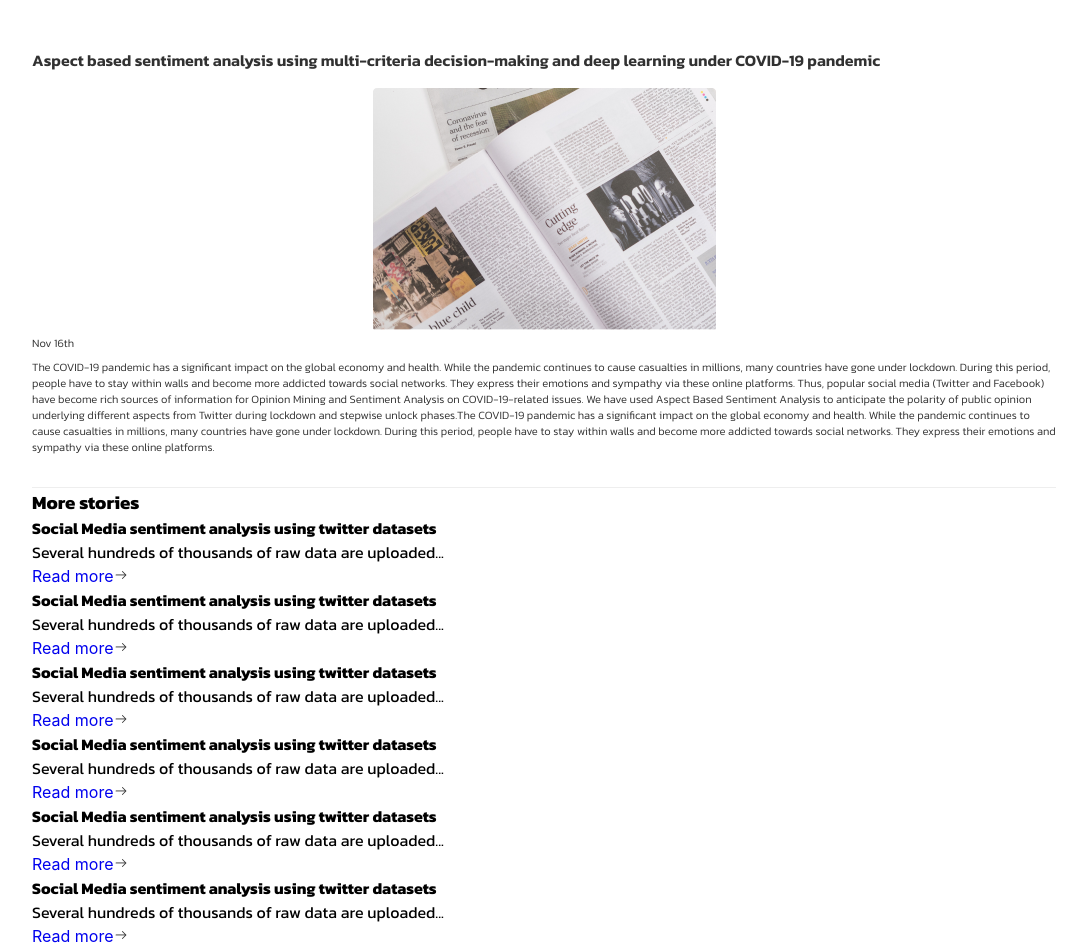
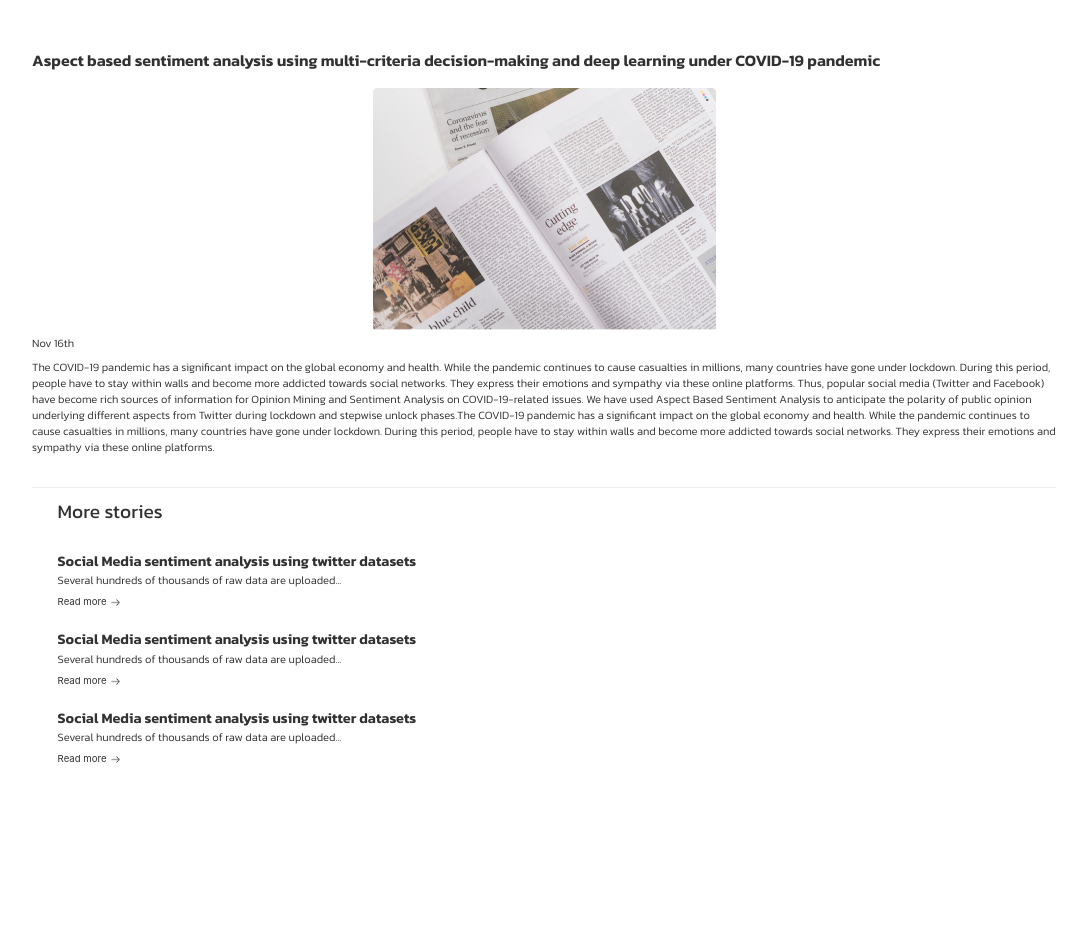
Before and after one commit to KodianKodes/customersupport.web-1, a React (Vite) app in the folder scrybe_frontend/: page / in a window 1280 px wide. Shown: the whole page, without its empty margins (96-1182 px from the left). After the commit the page ends 819 px from the top, so only its background shows below. Built offline with nearby package versions, Linux system fonts and the light colour scheme.

Commit message:
feat(FRO-7): add CSS styling to the right container of second section of Press Article Page

```diff
--- a/scrybe_frontend/src/pages/PressArticle/pressArticle.module.css
+++ b/scrybe_frontend/src/pages/PressArticle/pressArticle.module.css
@@ -63,4 +63,61 @@ h1, h2, h3, h4, h5, h6, p, input, textarea, label, span, button {
   border: 0 none;
   color: #eee;
   height: 1px;
+}
+
+.desktop__view {
+  display: none;
+}
+
+.right__container {
+  margin: 1em auto 3em;
+  width: 95%;
+}
+.right__container .right__heading {
+  margin-bottom: 2em;
+}
+.right__container .right__heading .right__head {
+  font-size: 1.2rem;
+  color: #313131;
+  font-weight: 500;
+  font-style: medium;
+  fill: solid;
+  line-height: 1rem;
+}
+.right__container .article__container {
+  margin-bottom: 1em;
+  display: flex;
+  flex-direction: column;
+}
+.right__container .article__heading .article__head {
+  font-size: 0.9rem;
+  color: #313131;
+  font-weight: 600;
+  font-style: bold;
+  fill: solid;
+  line-height: 1.2rem;
+}
+.right__container .article__subtext .article__text {
+  font-size: 0.7rem;
+  color: #313131;
+  font-weight: 300;
+  font-style: light;
+  fill: solid;
+  line-height: 1.2rem;
+}
+.right__container .article__details {
+  display: flex;
+  align-items: center;
+}
+.right__container .article__details .read__more {
+  font-size: 0.6rem;
+  color: #313131;
+  font-weight: 400;
+  font-style: light;
+  fill: solid;
+  line-height: 1rem;
+}
+.right__container .article__details .arrowleft {
+  width: 0.7rem;
+  margin-left: 0.2em;
 }/*# sourceMappingURL=pressArticle.module.css.map */
--- a/scrybe_frontend/src/pages/PressArticle/pressArticle.module.scss
+++ b/scrybe_frontend/src/pages/PressArticle/pressArticle.module.scss
@@ -40,6 +40,11 @@ h1, h2, h3, h4, h5, h6, p, input, textarea, label, span, button {
     }
 }
 
+
+// Styling of the section two
+
+// Styling of the left container of section two
+
 .second__section {
     margin-top: 1em;
 
@@ -76,3 +81,71 @@ h1, h2, h3, h4, h5, h6, p, input, textarea, label, span, button {
         height: 1px;
     }
 }
+
+
+// Styling of the right container of section two
+
+.desktop__view {
+    display: none;
+}
+
+.right__container {
+    margin: 1em auto 3em;
+    width: 95%;
+
+    .right__heading {
+        margin-bottom: 2em;
+    }
+
+    .right__heading .right__head {
+        font-size: 1.2rem;
+        color: #313131;
+        font-weight: 500;
+        font-style: medium;
+        fill: solid;
+        line-height: 1rem;
+    }
+
+    .article__container {
+        margin-bottom: 1em;
+        display: flex;
+        flex-direction: column;
+    }
+
+    .article__heading .article__head {
+        font-size: .9rem;
+        color: #313131;
+        font-weight: 600;
+        font-style: bold;
+        fill: solid;
+        line-height: 1.2rem;
+    }
+
+    .article__subtext .article__text {
+        font-size: .7rem;
+        color: #313131;
+        font-weight: 300;
+        font-style: light;
+        fill: solid;
+        line-height: 1.2rem;
+    }
+
+    .article__details {
+        display: flex;
+        align-items: center;
+    }
+
+    .article__details .read__more {
+        font-size: .6rem;
+        color: #313131;
+        font-weight: 400;
+        font-style: light;
+        fill: solid;
+        line-height: 1rem;
+    }
+
+    .article__details .arrowleft {
+        width: .7rem;
+        margin-left: .2em;
+    }
+}
```
Also changed, not shown: 1 other file (tests, documents, lock files or other folders).
